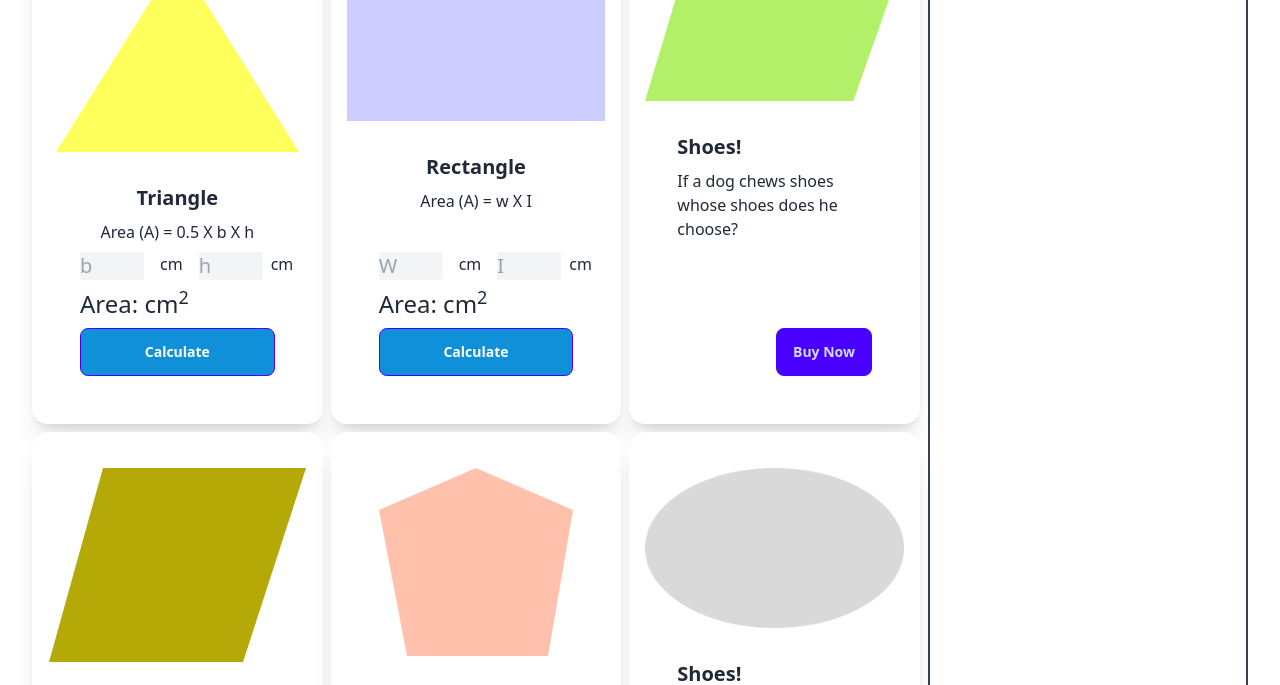
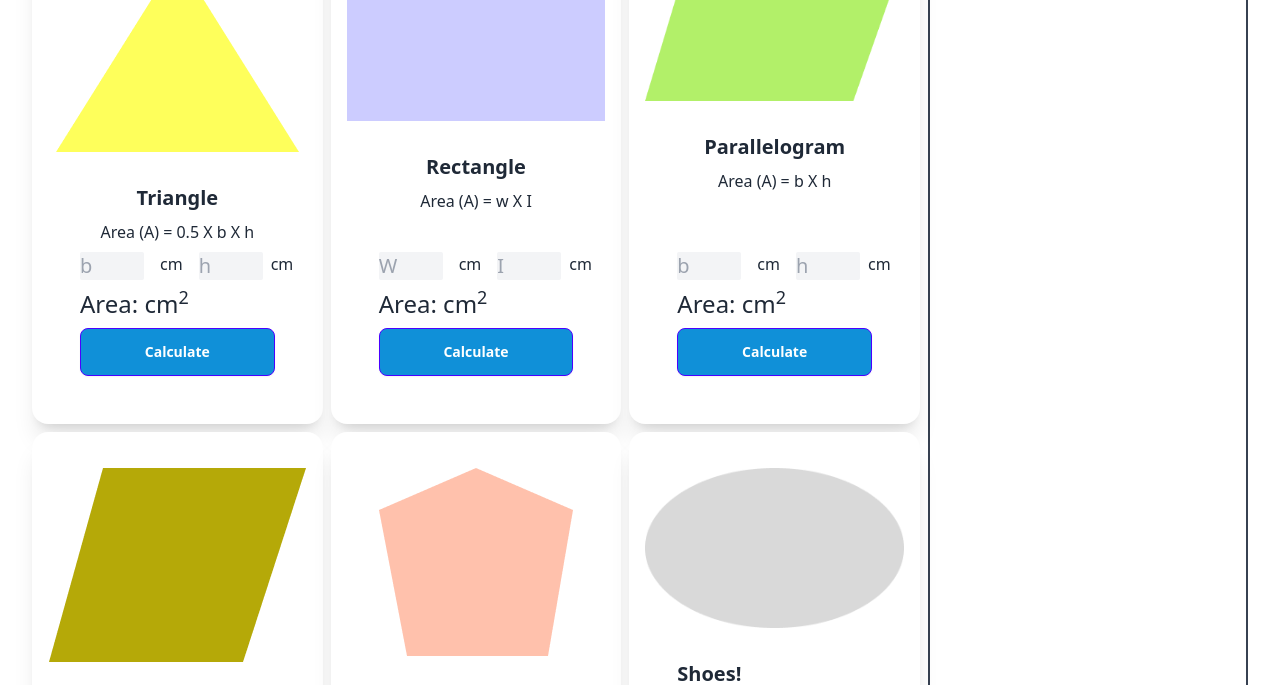
Before and after one commit to Arjon200141/geometry-genius, a plain HTML site: page index.html in a window 1280 px wide. Shown: the part 110-795 px from the top of the page. Drawn offline with nearby package versions, Linux system fonts and the light colour scheme.

Commit message:
parallelogram added

```diff
--- a/index.html
+++ b/index.html
@@ -62,11 +62,20 @@
                 <div class="card  bg-base-100 shadow-xl p-4">
                     <figure><img src="images/parallelogram.png" alt="parallelogram" class="pt-5"/></figure>
                     <div class="card-body">
-                      <h2 class="card-title">Shoes!</h2>
-                      <p>If a dog chews shoes whose shoes does he choose?</p>
-                      <div class="card-actions justify-end">
-                        <button class="btn btn-primary">Buy Now</button>
-                      </div>
+                        <h2 class="card-title justify-center">Parallelogram</h2>
+                        <p class="text-center">Area (A) = b X h</p>
+                        <div class="flex gap-2">
+                          <input id="base-input-parallelogram" type="text" placeholder="b" class="w-16 text-xl rounded-sm bg-gray-100">
+                           <span class="ml-2 mr-2">cm</span>
+                           <input id="height-input-parallelogram" type="text" placeholder="h" class="w-16 text-xl rounded-sm bg-gray-100">
+                           <span>cm</span>
+                        </div>
+                        <div>
+                            <p class="text-2xl">Area: <span id="parallelogram-area"></span> <span>cm<sup>2</sup></span></p>
+                        </div>
+                        <div class="card-actions">
+                          <button onclick="calculateParallelogramArea()" class="btn btn-primary bg-[#1090D8] w-full text-white">Calculate</button>
+                        </div>
                     </div>
                 </div>
                 <!--Card - 4 : Rhombus-->
@@ -112,11 +121,32 @@
     </main>
 
     <script>
+        function calculateParallelogramArea(){
+               //Base Triangle
+                const baseInputParallelogram = document.getElementById('base-input-parallelogram')
+                const baseInputParallelogramValue = baseInputParallelogram.value;
+                const baseParallelogram = parseFloat(baseInputParallelogramValue);
+                console.log( baseParallelogram);
 
+                //Height Triangle
+                const heightInputParallelogram = document.getElementById('height-input-parallelogram')
+                const heightInputParallelogramValue = heightInputParallelogram.value;
+                const heightParallelogram = parseFloat(heightInputParallelogramValue);
+                console.log( heightParallelogram);
+
+                 //Calculate Area
+                const area = baseParallelogram * heightParallelogram;
+                console.log('Area of the triangle is ',area);
+
+                //displaye area
+                const parallelogramArea = document.getElementById('parallelogram-area');
+                parallelogramArea.innerText = area;
+        }
     </script>
 
     <script src="scripts/triangle-calculate.js"></script>
     <script src="scripts/rectangle-calculate.js"></script>
+    <script src="scripts/parallelogram.js"></script>
 
 </body>
 </html>
```
Also changed, not shown: scripts/parallelogram.js (added).
